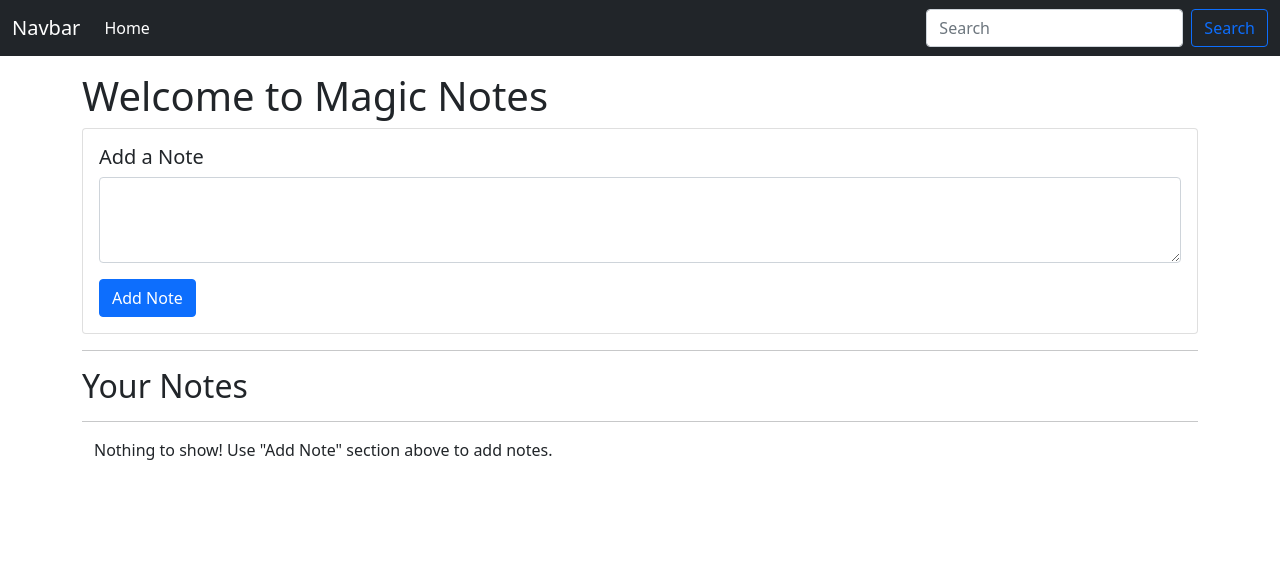
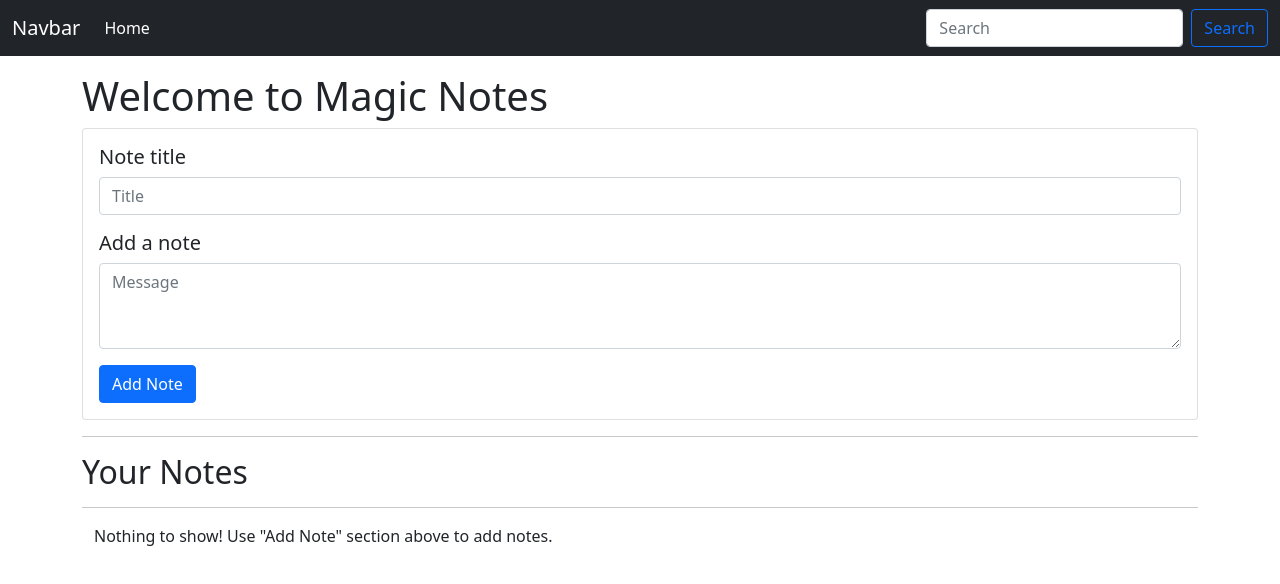
Before and after one commit to prathamesh-webdesigner/to-do-notes, a plain HTML site: page index.html in a window 1280 px wide. Drawn offline with nearby package versions, Linux system fonts and the light colour scheme.

Commit message:
Title change

```diff
--- a/index.html
+++ b/index.html
@@ -30,7 +30,8 @@
 
                 </ul>
                 <form class="d-flex">
-                    <input id="searchTxt" class="form-control me-2" type="search" placeholder="Search" aria-label="Search">
+                    <input id="searchTxt" class="form-control me-2" type="search" placeholder="Search"
+                        aria-label="Search">
                     <button class="btn btn-outline-primary" type="submit">Search</button>
                 </form>
             </div>
@@ -41,9 +42,14 @@
         <h1>Welcome to Magic Notes</h1>
         <div class="card">
             <div class="card-body">
-                <h5 class="card-title">Add a Note</h5>
                 <div class="mb-3">
-                    <textarea class="form-control" id="addTxt" rows="3"></textarea>
+                <h5 class="card-title">Note title</h5>
+                    <input type="text" class="form-control" id="addTitle"
+                        placeholder="Title">
+                </div>
+                <h5 class="card-title">Add a note</h5>
+                <div class="mb-3">
+                    <textarea class="form-control" id="addTxt" rows="3" placeholder="Message"></textarea>
                 </div>
                 <button class="btn btn-primary" id="addBtn">Add Note</button>
             </div>
@@ -52,7 +58,7 @@
         <h2>Your Notes</h2>
         <hr>
         <div id="notes" class="row container-fluid">
-            <!-- Populate with javaScript  -->
+
         </div>
     </div>
     <!-- Option 1: Bootstrap Bundle with Popper -->
```
